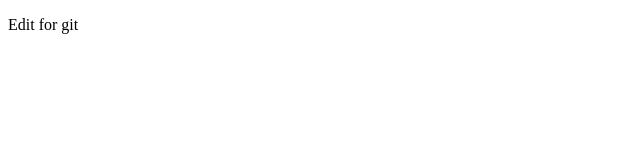
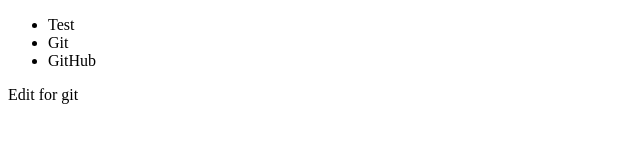
Before and after one commit to rgutierrez22/git_test, a plain HTML site: page index.html in a window 1280 px wide. Shown: the whole page, without its empty margins (0-640 px from the left). Drawn offline with Linux system fonts and the light colour scheme.

Commit message:
edit added ul

```diff
--- a/index.html
+++ b/index.html
@@ -7,7 +7,11 @@
     <title>Document</title>
 </head>
 <body>
-
+    <ul id="git">
+        <li class="github">Test</li>
+        <li class="github">Git</li>
+        <li class="github">GitHub</li>
+    </ul>
     <p>Edit for git</p>
 
 </body>
```
